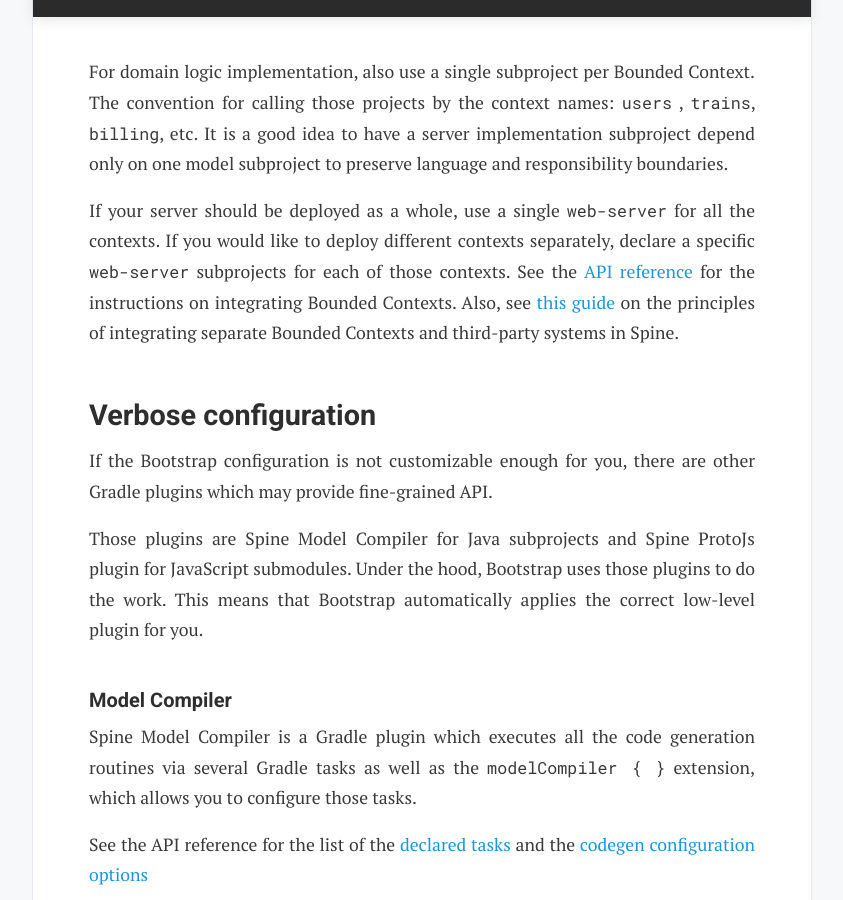
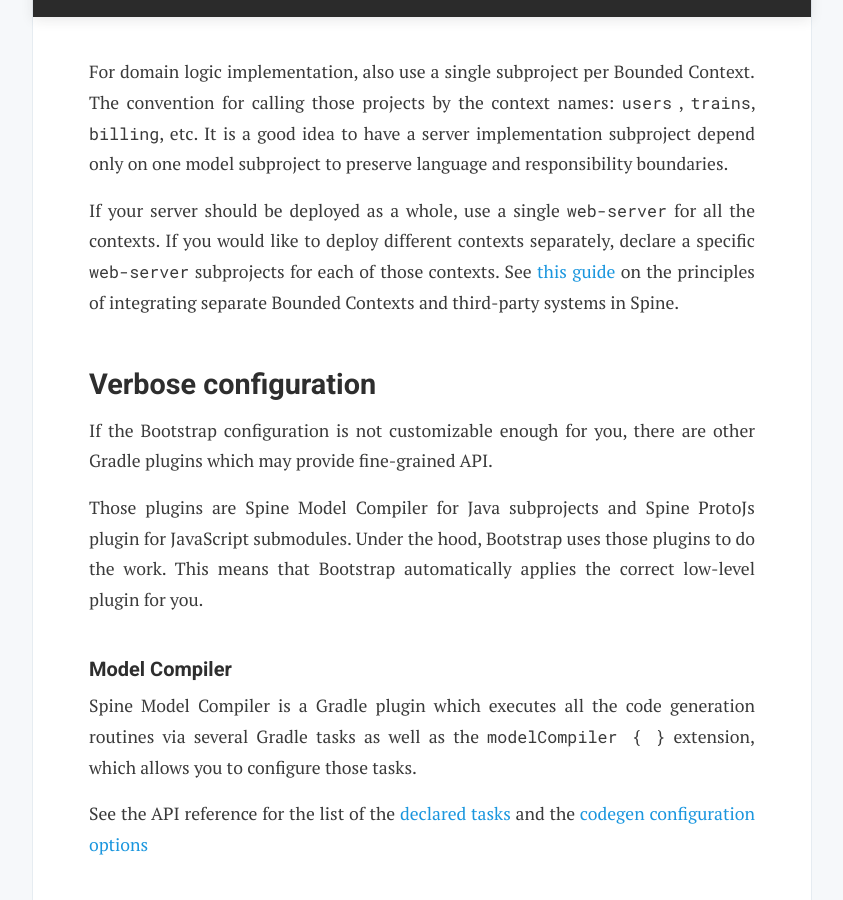
Before and after one commit to SpineEventEngine/documentation, a Jekyll site: the page built from docs/guides/gradle.md, in a window 1280 px wide and 900 px high, scrolled down 3929 px. Shown: the whole window, without its empty margins (218-1061 px from the left). Built offline with Jekyll 4.4.1, drawn with Linux system fonts in a browser that asks for light colours; nearby versions of some CDN libraries.

Commit message:
Remove sentence with unhelpful reference

```diff
--- a/docs/guides/gradle.md
+++ b/docs/guides/gradle.md
@@ -142,8 +142,7 @@ language and responsibility boundaries.
 
 If your server should be deployed as a whole, use a single `web-server` for all the contexts. If you
 would like to deploy different contexts separately, declare a specific `web-server` subprojects
-for each of those contexts. See the [API reference]({{site.core_api_doc}}/server/server/io.spine.server/-server-environment)
-for the instructions on integrating Bounded Contexts. Also, see [this guide]({{site.baseurl}}/docs/guides/integration)
+for each of those contexts. See [this guide]({{site.baseurl}}/docs/guides/integration)
 on the principles of integrating separate Bounded Contexts and third-party systems in Spine.
 
 ## Verbose configuration
```
